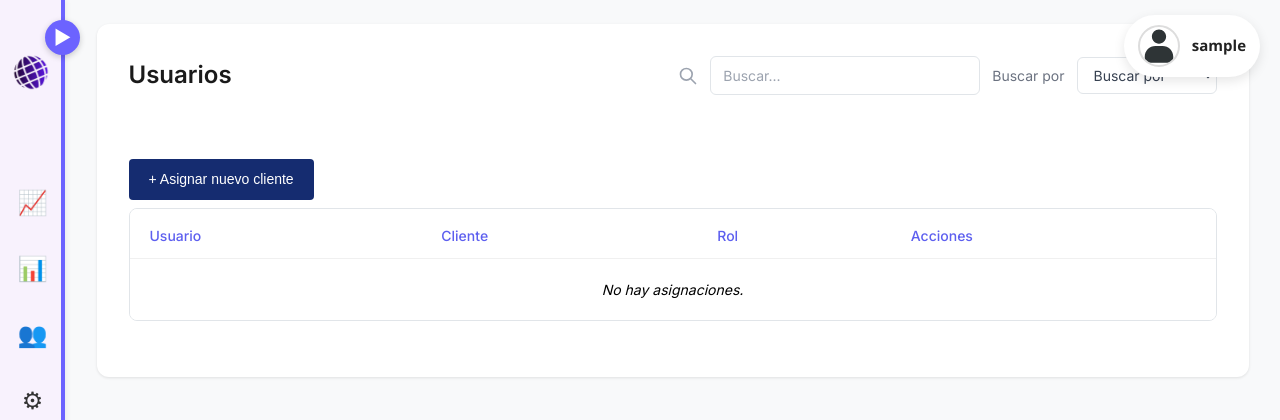
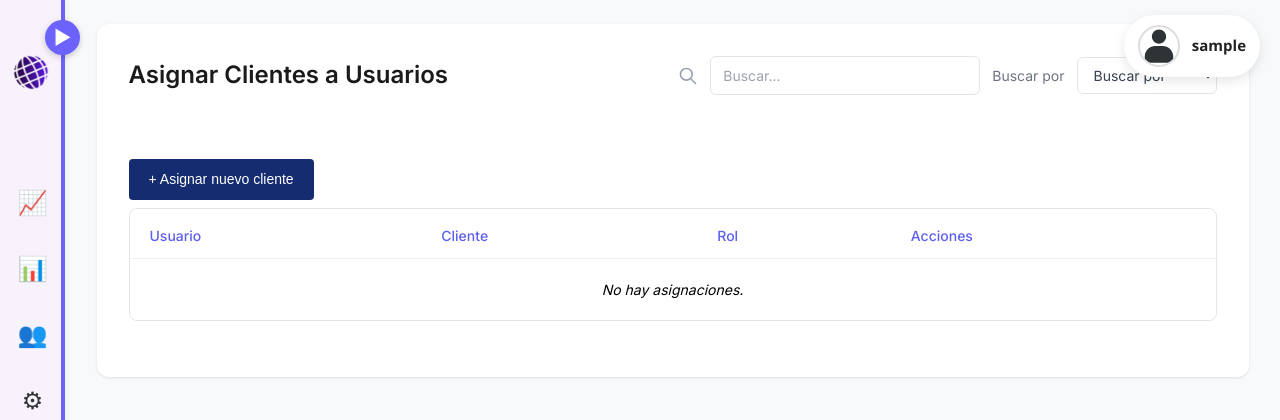
Before and after one commit to MertinGIT/Casa-De-Cambios-De-Divisas, a Django app: page /admin/usuarios/ in a window 1280 px wide. Shown: the top 420 px of the page. Run offline with Django 4.2, Linux system fonts and the light colour scheme; the visitor is signed in with stand-in values (Sample User, id 1); data comes from the database, SQL or seed files in the repository; data that the repository does not hold is empty; parts of the project's set-up code (start-up, migrations or seed data) failed here and were passed over.

Commit message:
Ultimando detalles del SCRUM

```diff
--- a/global_exchange/admin_dashboard/templates/sidebar_admin.html
+++ b/global_exchange/admin_dashboard/templates/sidebar_admin.html
@@ -44,7 +44,7 @@
     <li>
       <a href="{% url 'usuarios_roles_lista' %}">
         <span class="icon">&#x1F5C2;</span>
-        <span class="label">Manejo de Usuarios</span>
+        <span class="label">Asignar Clientes</span>
       </a>
     </li>
   </ul>
@@ -111,7 +111,7 @@
       <li>
       <a href="{% url 'usuarios_roles_lista' %}">
         <span class="icon">&#x1F5C2;</span>
-        <span class="label">Manejo de Usuarios</span>
+        <span class="label">Asignar Clientes</span>
       </a>
     </li>
       <hr />
--- a/global_exchange/asignar_clientes_usuarios/templates/lista.html
+++ b/global_exchange/asignar_clientes_usuarios/templates/lista.html
@@ -445,7 +445,7 @@ body {
 <div class="main-wrapper">
   <div class="page-container">
     <div class="page-header">
-      <h1 class="page-title">Usuarios</h1>
+      <h1 class="page-title">Asignar Clientes a Usuarios</h1>
       <div class="header-right">
         <form method="get" style="display: flex; align-items: center; gap: 12px;">
           <input name="seg" value="{{ seg_selected }}" type="hidden">
```
Also changed, not shown: global_exchange/clientes/migrations/0004_delete_clienteusuario.py (deleted).
